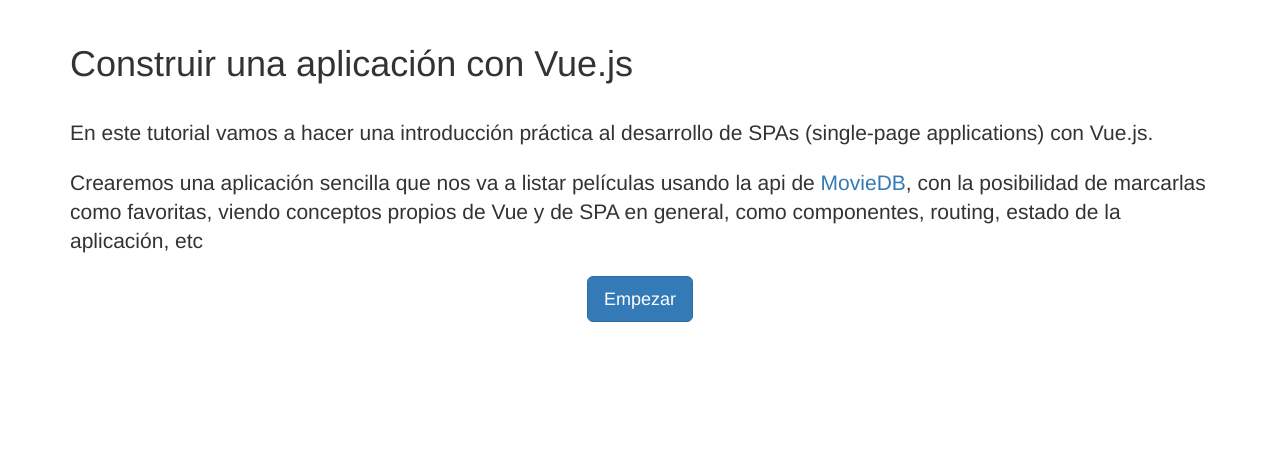
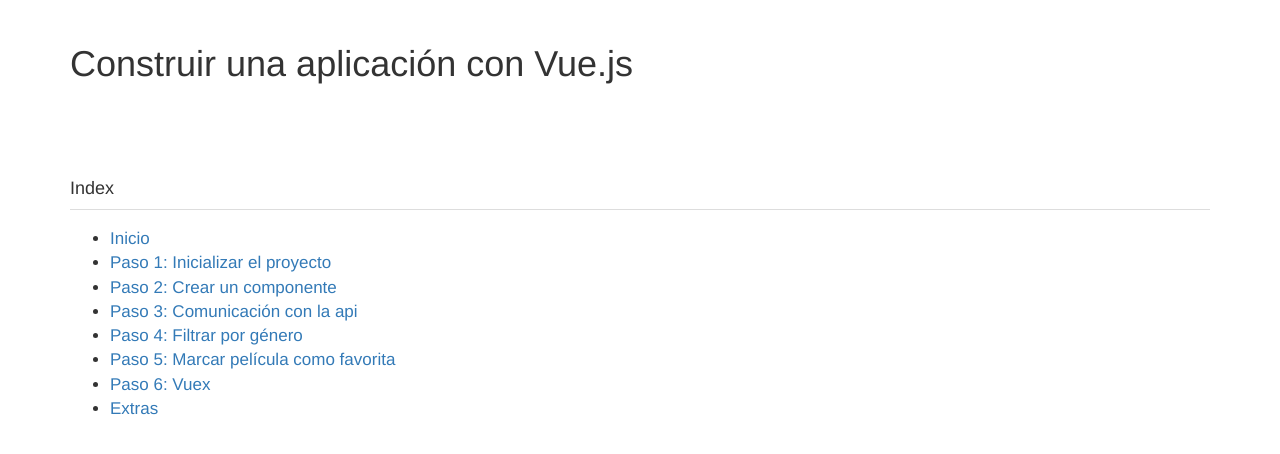
Before and after one commit to nuria-fl/vue-tutorial, a Vue app: page /vue-tutorial/step6 in a window 1280 px wide. Shown: the top 454 px of the page. Built offline with nearby package versions, Linux system fonts and the light colour scheme.

Commit message:
add menu, step 6 placeholder

```diff
--- a/src/App.vue
+++ b/src/App.vue
@@ -3,8 +3,8 @@
     <br>
     <h1>Construir una aplicación con Vue.js</h1>
     <br>
+    <router-view></router-view>
     <app-menu></app-menu>
-    <router-view></router-view>
   </div>
 </template>
 
--- a/src/components/Menu.vue
+++ b/src/components/Menu.vue
@@ -1,13 +1,64 @@
 <template>
-  <nav>
+  <nav class="nav">
+    <h4>Index</h4>
+    <ul>
+      <li>
+        <router-link :to="{name: 'Home'}">
+          Inicio
+        </router-link>
+      </li>
+      <li v-for="(item, i) in items">
+        <router-link :to="{name: `Step${i+1}`}">
+          Paso {{i+1}}: {{ item.title }}
+        </router-link>
+      </li>
+      <li>
+        <router-link :to="{name: 'Extras'}">
+          Extras
+        </router-link>
+      </li>
 
+    </ul>
   </nav>
 </template>
 
 <script>
 export default {
+  data() {
+    return {
+      items: [
+        {
+          title: 'Inicializar el proyecto'
+        },
+        {
+          title: 'Crear un componente'
+        },
+        {
+          title: 'Comunicación con la api'
+        },
+        {
+          title: 'Filtrar por género'
+        },
+        {
+          title: 'Marcar película como favorita'
+        },
+        {
+          title: 'Vuex'
+        }
+      ]
+    }
+  }
 }
 </script>
 
-<style lang="css">
+<style lang="scss">
+  .nav {
+    padding: 3em 0;
+    clear: both;
+    ul {
+      padding-top: 1em;
+      border-top: 1px solid #ddd;
+
+    }
+  }
 </style>
--- a/src/components/Step5.vue
+++ b/src/components/Step5.vue
@@ -50,7 +50,7 @@
       <br>
     </div>
 
-    <router-link :to="{name: 'Step5'}" class="btn btn-lg btn-primary pull-right">Siguiente</router-link>
+    <router-link :to="{name: 'Step6'}" class="btn btn-lg btn-primary pull-right">Siguiente</router-link>
   </div>
 </template>
 
--- /dev/null
+++ b/src/components/Step6.vue
@@ -0,0 +1,32 @@
+<template>
+  <div>
+    <h2>Vuex</h2>
+    <p></p>
+
+    <p>¿Necesitas ayuda? <a href="#" @click.prevent="showResult">Ver el código de este paso</a></p>
+
+    <div :class="resultHidden ? 'hidden' : ''">
+      <h3>src/components/Home.vue</h3>
+      <pre>
+
+      </pre>
+
+      <h3>src/components/Movie.vue</h3>
+      <pre>
+      </pre>
+
+      <button type="button" @click="hideResult" class="btn btn--default btn--sm">Ocultar</button>
+      <br>
+      <br>
+    </div>
+
+    <router-link :to="{name: 'Extras'}" class="btn btn-lg btn-primary pull-right">Fin</router-link>
+  </div>
+</template>
+
+<script>
+import resultMixin from '@/mixins/results'
+export default {
+  mixins: [ resultMixin ]
+}
+</script>
--- a/src/router/index.js
+++ b/src/router/index.js
@@ -6,10 +6,13 @@
 import Step3 from '@/components/Step3'
 import Step4 from '@/components/Step4'
 import Step5 from '@/components/Step5'
+import Step6 from '@/components/Step6'
+import Extras from '@/components/Extras'
 
 Vue.use(Router)
 
 export default new Router({
+  mode: 'history',
   routes: [
     {
       path: '/',
@@ -40,6 +43,23 @@
       path: '/step5',
       name: 'Step5',
       component: Step5
+    },
+    {
+      path: '/step6',
+      name: 'Step6',
+      component: Step6
+    },
+    {
+      path: '/extras',
+      name: 'Extras',
+      component: Extras
     }
-  ]
+  ],
+  scrollBehavior (to, from, savedPosition) {
+    if (savedPosition) {
+      return savedPosition
+    } else {
+      return { x: 0, y: 0 }
+    }
+  }
 })
```
